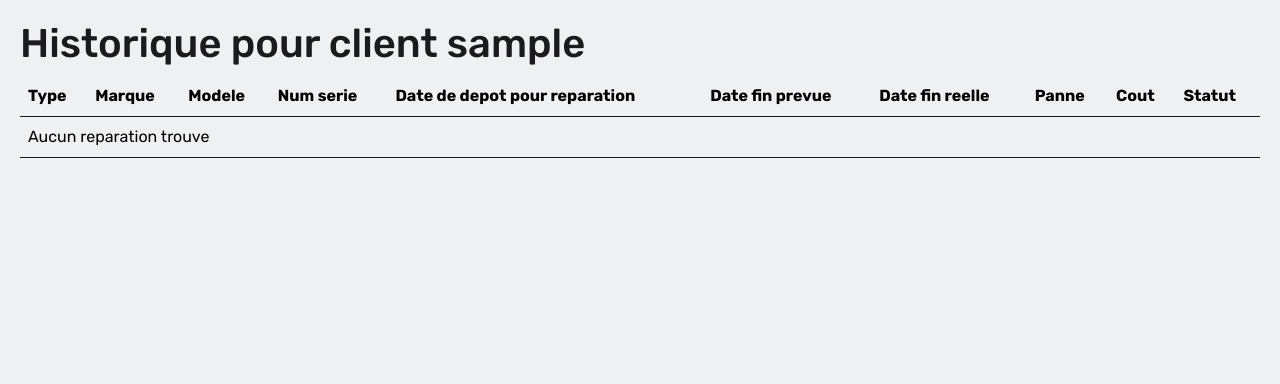
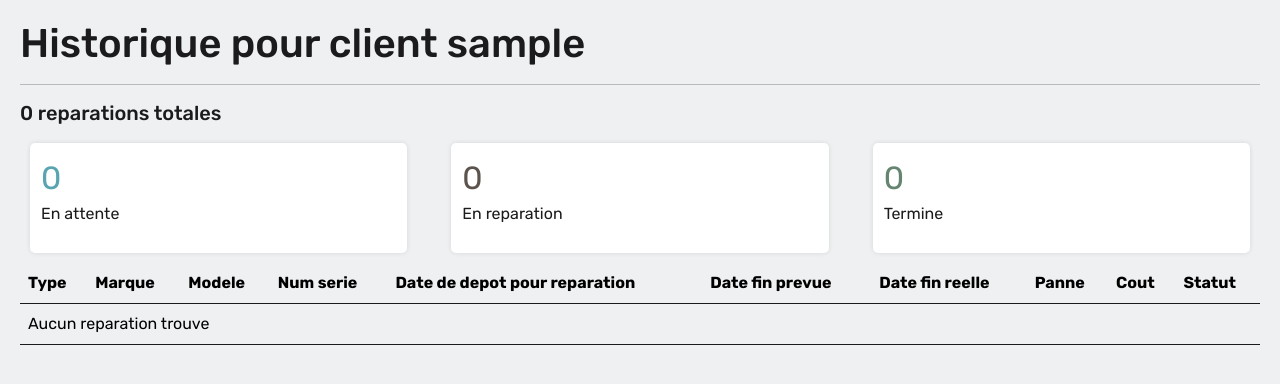
Before and after one commit to med-taha-fourati/projet, a PHP site: page /Accueil.php in a window 1280 px wide. Shown: the top 384 px of the page. Run offline with PHP 8.4, Linux system fonts and the light colour scheme; the visitor is signed in with stand-in values (Sample User, id 1); data that the repository does not hold is empty.

Commit message:
style edits

```diff
--- a/Vues/Accueil.php
+++ b/Vues/Accueil.php
@@ -15,6 +15,15 @@ if (!isset($_SESSION['client'])) {
 }
 $client = $_SESSION['client'];
 $appareils = UtilisateurController::ListeReparationsByClient($client); //AppareilController::ListeAppareilsByClient($client);
+$appareils_0 = array_filter($appareils, function ($appareil) {
+    return $appareil->statut == 0;
+});
+$appareils_1 = array_filter($appareils, function ($appareil) {
+    return $appareil->statut == 1;
+});
+$appareils_2 = array_filter($appareils, function ($appareil) {
+    return $appareil->statut == 2;
+});
 ?>
 <!DOCTYPE html>
 <html lang="en">
@@ -23,10 +32,35 @@ $appareils = UtilisateurController::ListeReparationsByClient($client); //Apparei
     <meta name="viewport" content="width=device-width, initial-scale=1.0">
     <title>Gestion de reparation des ordinateurs</title>
     <link rel="stylesheet" href="./Styles/style.css">
+    <link rel="stylesheet" href="Styles/attrib_style.css">
     <link href="https://cdn.jsdelivr.net/npm/bootstrap@5.3.5/dist/css/bootstrap.min.css" rel="stylesheet" integrity="sha384-SgOJa3DmI69IUzQ2PVdRZhwQ+dy64/BUtbMJw1MZ8t5HZApcHrRKUc4W0kG879m7" crossorigin="anonymous">
 </head>
-<h1>Historique pour client <?php echo $_SESSION['login']; ?></h1>
+
 <body class="admin_page_container global_coloring">
+    <h1>Historique pour client <?php echo $_SESSION['login']; ?></h1>
+    <hr>
+    <h5><?php echo sizeof($appareils); ?> reparations totales
+    </h5>
+    <div class="row">
+        <div class="col">
+            <div class="attrib-box">
+                <div class="attrib-number n0"><?php echo sizeof($appareils_0); ?></div>
+                <p>En attente</p>
+            </div>
+        </div>
+        <div class="col">
+            <div class="attrib-box">
+                <div class="attrib-number n1"><?php echo sizeof($appareils_1); ?></div>
+                <p>En reparation</p>
+            </div>
+        </div>
+        <div class="col">
+            <div class="attrib-box">
+                <div class="attrib-number n2"><?php echo sizeof($appareils_2); ?></div>
+                <p>Termine</p>
+            </div>
+        </div>
+    </div>
     <table class="table table-bs-props table-responsive">
         <tr>
             <th>Type</th>
--- a/Vues/Administration.php
+++ b/Vues/Administration.php
@@ -37,6 +37,7 @@ $reparations_tout = AdminController::ListeReparationsToutClients();
 <!-- style="text-align: center;" => debatable -->
 <h1>Liste des appareils a consulter pour admin <?php echo $_SESSION['login']; ?></h1>
 <body class="admin_page_container global_coloring">
+    <hr>
     <table class="table table-bs-props table-responsive">
         <tr>
             <th>Type</th>
--- a/Vues/AfficherAppareils.php
+++ b/Vues/AfficherAppareils.php
@@ -35,6 +35,8 @@ $reparations_tout = AppareilController::ListeToutesAppareils();
 </head>
 <h1>Liste des appareils</h1>
 <body class="admin_page_container global_coloring">
+    <hr>
+<h5><?php echo sizeof($reparations_tout); ?> appareils</h5>
     <table class="table table-bs-props table-responsive">
         <tr>
             <th>Type</th>
@@ -68,6 +70,6 @@ $reparations_tout = AppareilController::ListeToutesAppareils();
         }
         ?>
     </table>
-    <a class="btn btn-link" href="../Vues/AjouterAppareil.php">Ajouter un appareil?</a>
+    <a class="btn btn-primary" href="../Vues/AjouterAppareil.php">Ajouter un appareil?</a>
 </body>
 </html>
--- a/Vues/AfficherTechniciens.php
+++ b/Vues/AfficherTechniciens.php
@@ -34,7 +34,9 @@ $reparations_tout = UtilisateurController::ListeTechniciens();
     <link href="https://cdn.jsdelivr.net/npm/bootstrap@5.3.5/dist/css/bootstrap.min.css" rel="stylesheet" integrity="sha384-SgOJa3DmI69IUzQ2PVdRZhwQ+dy64/BUtbMJw1MZ8t5HZApcHrRKUc4W0kG879m7" crossorigin="anonymous">
 </head>
 <h1>Liste des techniciens</h1>
+<hr>
 <body class="admin_page_container global_coloring">
+<h5><?php echo sizeof($reparations_tout); ?> Techniciens</h5>
     <table class="table table-bs-props table-responsive">
         <tr>
             <th>Login</th>
@@ -70,6 +72,7 @@ $reparations_tout = UtilisateurController::ListeTechniciens();
         }
         ?>
     </table>
-    <a class="btn btn-link" href="../Vues/AjouterTechnicien.php">Ajouter un technicien?</a>
+    <a class="btn btn-primary" href="../Vues/AjouterTechnicien.php">Ajouter un technicien?</a>
+
 </body>
 </html>
--- a/Vues/AjouterAppareil.php
+++ b/Vues/AjouterAppareil.php
@@ -35,7 +35,7 @@ $clients = UtilisateurController::ListeClients();
 </head>
 <body class="admin_page_container global_coloring">
     <h1>Ajouter une nouvelle appareil</h1>
-    <br><br>
+    <hr>
     <form action="../Controlleur/AdminController.php" method="post">
         <fieldset>
             <legend>Formulaire de creation</legend>
@@ -56,7 +56,7 @@ $clients = UtilisateurController::ListeClients();
         </fieldset>
 
     <hr>
-    <input type="submit" value="Ajouter" name="ajouter_appareil_admin" class="primary-btn-bs-props">
+    <input type="submit" value="Ajouter" name="ajouter_appareil_admin" class="btn btn-primary">
     </form>
 </body>
 </html>
--- /dev/null
+++ b/Vues/Styles/attrib_style.css
@@ -0,0 +1,20 @@
+.attrib-box {
+    border: 1px solid transparent;
+    border-radius: 5px;
+    background-color: white;
+    padding: 10px;
+    margin: 10px;
+    box-shadow: 0px 0px 5px rgba(0, 0, 0, 0.1);
+}
+.attrib-number {
+    font-size: xx-large;
+}
+.n0 {
+    color: #58a4b0ff;
+}
+.n1 {
+    color: #5B534Cff;
+}
+.n2 {
+    color: rgb(101, 133, 112);
+}
--- a/Vues/Styles/style.css
+++ b/Vues/Styles/style.css
@@ -9,7 +9,7 @@
 
     /* button color themes */
     --btn-primary: #58a4b0ff;
-    --btn-warning: #B07F58ff;
+    --btn-warning: #58a4b0ff;
     --btn-danger: #5B534Cff;
     --btn-success: rgb(101, 133, 112);
     --btn-light: #eef0f2ff;
@@ -20,7 +20,6 @@
 * {
     margin: 0;
     padding: 0;
-    box-sizing: border-box;
     font-family: "Rubik", 'Arial', sans-serif;
 }
 
@@ -91,6 +90,7 @@
 
 .table-bs-props {
     --bs-table-bg: transparent !important;
+
     --bs-table-border-color: var(--eerie-black) !important;
 }
 
```
Also changed, not shown: Vues/FinaliserReparation.php (+9 -12 lines), Vues/InterfaceTechnicien.php (+35 -1 lines).
